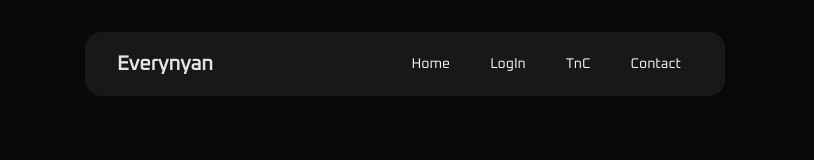
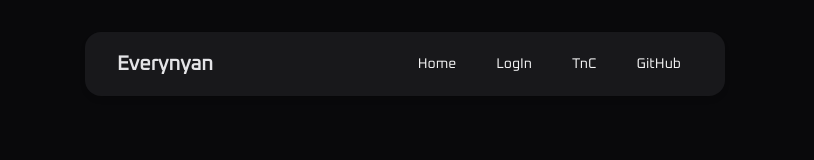
Before and after one commit to shravanasati/everynyan, a Next.js app: page / in a window 1280 px wide. Shown: the top 160 px of the page, without its empty margins (235-1049 px from the left). Built offline with nearby package versions, Linux system fonts and the light colour scheme.

Commit message:
add github link to navbar

```diff
--- a/components/Navbar.tsx
+++ b/components/Navbar.tsx
@@ -40,10 +40,10 @@ export default function Navbar() {
                 TnC
               </Link>
               <Link
-                href="/contact"
+                href="https://github.com/shravanasati/everynyan"
                 className="text-zinc-100 hover:text-zinc-400 px-3 py-2 rounded-md text-sm font-medium"
               >
-                Contact
+                GitHub
               </Link>
             </div>
           </div>
```
